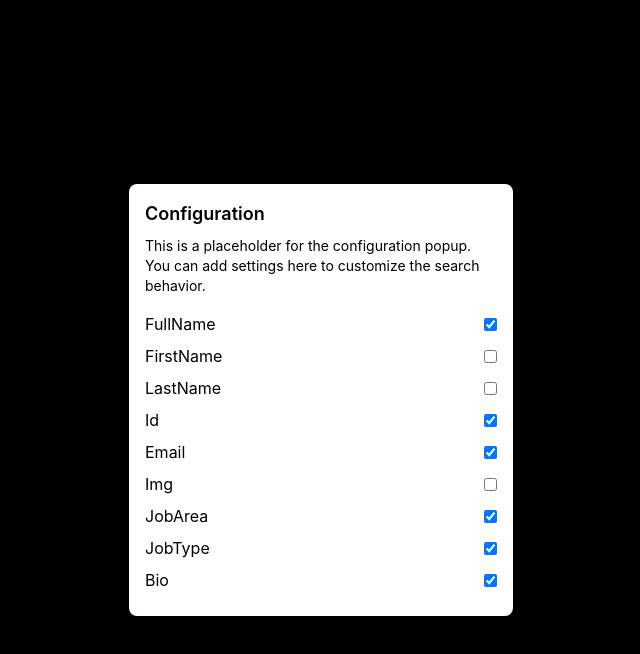
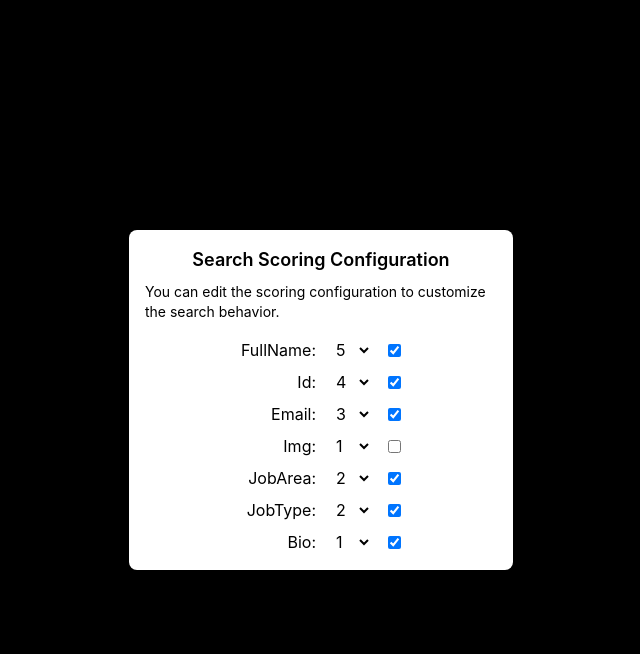
Before and after one commit to Monedita/react-search-example, a React (Vite) app: page / in a window 1280 px wide. Both pictures are taken after a click on the picture 1187 px from the left and 61 px from the top of the page. Shown: the top 654 px of the page, without its empty margins (319-959 px from the left). Built offline with nearby package versions, Linux system fonts and the light colour scheme.

Commit message:
Mejorar la configuración de búsqueda y la visualización de resultados: actualiza la lógica de puntuación, refactoriza componentes y mejora la interfaz de usuario.

```diff
--- a/src/components/CircularLoadingBar.tsx
+++ b/src/components/CircularLoadingBar.tsx
@@ -1,36 +1,22 @@
 interface CircularLoadingBarProps {
-  max: number;
-  value: number;
+  progress: number;
   size?: number; // diámetro en px
   strokeWidth?: number; // grosor del círculo
   color?: string;
-  // bgColor?: string;
 }
 
 export default function CircularLoadingBar({
-  max,
-  value,
+  progress,
   size = 72,
   strokeWidth = 6,
   color = '#3b82f6',
-  // bgColor = '#e5e7eb',
 }: CircularLoadingBarProps) {
   const radius = (size - strokeWidth) / 2;
   const circumference = 2 * Math.PI * radius;
-  const progress = Math.min(Math.max(value / max, 0), 1);
   const offset = circumference * (1 - progress);
 
   return (
     <svg width={size} height={size} className="absolute top-0 left-0">
-
-      {/* <circle
-        cx={size / 2}
-        cy={size / 2}
-        r={radius}
-        fill="none"
-        stroke={bgColor}
-        strokeWidth={strokeWidth}
-      /> */}
 
       <circle
         cx={size / 2}
@@ -45,18 +31,6 @@ export default function CircularLoadingBar({
         style={{ transition: 'stroke-dashoffset 0.4s' }}
       />
 
-      {/* <text
-        x="50%"
-        y="50%"
-        textAnchor="middle"
-        dominantBaseline="central"
-        fontSize="14px"
-        fill={color}
-        fontWeight="bold"
-      >
-        {Math.round(progress * 100)}%
-      </text> */}
-
     </svg>
   );
 }
--- a/src/components/ConfigPopUp.tsx
+++ b/src/components/ConfigPopUp.tsx
@@ -20,15 +20,34 @@ export default function ConfigPopUp({ isOpen, onClose }: { isOpen: boolean; onCl
             onClick={handleBackdropClick}
         >
             <dialog open={isOpen} className="flex-none cursor-default mx-auto max-w-96 bg-white text-black rounded-lg shadow-lg p-4 animate-fade-in">
-                <h2 className="text-lg font-semibold mb-2">Configuration</h2>
-                <p className="text-sm mb-4">This is a placeholder for the configuration popup. You can add settings here to customize the search behavior.</p>
-                {Object.keys(config).map(key => {
-                    let displayKey = key as keyof ConfigContextType;
-                    return (
-                        <div key={key} className="flex items-center justify-between mb-2">
-                            <span className="capitalize">{key}</span>
-                            <div className="flex items-center gap-2">
+                <h2 className="text-lg text-center font-semibold mb-2">Search Scoring Configuration</h2>
+                <p className="text-sm mb-4">You can edit the scoring configuration to customize the search behavior.</p>
+                <div className="w-fit mx-auto flex flex-col items-end gap-2">
+                    {Object.keys(config).map(key => {
+                        let displayKey = key as keyof ConfigContextType;
+                        return (
+                            <div key={key} className="w-fit flex items-center justify-end gap-4">
+                                <span className="capitalize flex-none truncate text-right">{key}:</span>
+                                <select
+                                    className="w-10 flex-none"
+                                    value={config[displayKey]!.weight}
+                                    onChange={(e) => {
+                                        const newWeight = parseInt(e.target.value, 10);
+                                        setConfig(prevConfig => ({
+                                            ...prevConfig,
+                                            [displayKey]: {
+                                                ...prevConfig[displayKey],
+                                                weight: newWeight,
+                                            },
+                                        }));
+                                    }}
+                                >
+                                    {[1, 2, 3, 4, 5, 6, 7, 8, 9, 10].map(weight => (
+                                        <option key={weight} value={weight}>{weight}</option>
+                                    ))}
+                                </select>
                                 <input
+                                    className='flex-none'
                                     type="checkbox"
                                     checked={config[displayKey]!.enabled}
                                     onChange={() => {
@@ -42,9 +61,9 @@ export default function ConfigPopUp({ isOpen, onClose }: { isOpen: boolean; onCl
                                     }}
                                 />
                             </div>
-                        </div>
-                    );
-                })}
+                        );
+                    })}
+                </div>
             </dialog>
         </div>
     );
--- a/src/components/UserCard.tsx
+++ b/src/components/UserCard.tsx
@@ -1,6 +1,33 @@
-import type { User } from '../types/User';
+import type { ReactNode } from 'react';
+
+import type { SearchableUserField, User } from '../types/User';
 
 import CircularLoadingBar from './CircularLoadingBar';
+
+function escapeRegExp(value: string) {
+    return value.replace(/[.*+?^${}()|[\]\\]/g, '\\$&');
+}
+
+function highlightMatch(user: User, key: SearchableUserField): ReactNode {
+    const value = user[key];
+
+    if (!user.searchResults || user.searchResults.field !== key || !user.searchResults.match) {
+        return value;
+    }
+
+    const { match } = user.searchResults;
+    const parts = value.split(new RegExp(`(${escapeRegExp(match)})`, 'gi'));
+
+    return (
+        <>
+            {parts.map((part, index) => (
+                <span key={index} className={part.toLowerCase() === match.toLowerCase() ? 'bg-blue-500' : ''}>
+                    {part}
+                </span>
+            ))}
+        </>
+    );
+}
 
 export default function UserCard({ user }: { user: User }) {
     return (
@@ -8,14 +35,17 @@ export default function UserCard({ user }: { user: User }) {
             className="relative mb-4 rounded-r-2xl rounded-l-full flex items-center gap-4 p-1 text-gray-200 bg-white/10 border border-white/20 shadow-xl backdrop-blur-md transition-all duration-300 ease-out hover:scale-105 hover:shadow-2xl hover:border-white/40 hover:bg-white/20 group opacity-0 animate-fade-in"
         >
             <img src={user.img} alt={user.fullName} className="w-16 h-16 flex-none rounded-full border-2 border-white/30 group-hover:border-white/60 transition-all duration-300" />
-            <CircularLoadingBar max={5} value={user.searchScore || 0} strokeWidth={4} />
+            <CircularLoadingBar progress={user.searchResults?.score || 0} strokeWidth={4} />
             <div className="flex-none shrink">
-                <h3 className="font-bold text-white text-lg drop-shadow-sm">{user.fullName}</h3>
-                <p className="text-sm text-gray-300">{user.email}</p>
+                <h3 className="font-bold text-white text-lg drop-shadow-sm">{highlightMatch(user, 'fullName')}</h3>
+                <p className="text-sm text-gray-300">{highlightMatch(user, 'email')}</p>
             </div>
-            <div className="flex-1 shrink">
-                <p className="text-sm text-gray-200">{user.jobArea} <span className="text-gray-400">[{user.jobType}]</span></p>
-                <p className="text-sm text-gray-300 italic">{user.bio}</p>
+            <div className="hidden md:block flex-none shrink">
+                <p className="text-sm text-gray-200">{highlightMatch(user, 'jobArea')} <span className="text-gray-400">[{highlightMatch(user, 'jobType')}]</span></p>
+                <p className="text-sm text-gray-300 italic">{highlightMatch(user, 'bio')}</p>
+            </div>
+            <div className='absolute max-w-full truncate text-xs bottom-0 right-1'>
+                {highlightMatch(user, 'id')}
             </div>
         </li>
     );
--- a/src/contexts/ConfigContext.tsx
+++ b/src/contexts/ConfigContext.tsx
@@ -18,8 +18,6 @@ interface ConfigContextValue {
 
 const defaultConfig: ConfigContextType = {
     fullName: { enabled: true, weight: 5 },
-    firstName: { enabled: false, weight: 1 },
-    lastName: { enabled: false, weight: 1 },
     id: { enabled: true, weight: 4 },
     email: { enabled: true, weight: 3 },
     img: { enabled: false, weight: 1 },
--- a/src/hooks/useFilter.ts
+++ b/src/hooks/useFilter.ts
@@ -1,6 +1,6 @@
 import { useMemo } from 'react';
 
-import type { User } from '../types/User';
+import type { SearchableUserField, User } from '../types/User';
 import type { ConfigContextType } from '../contexts/ConfigContext';
 
 // Context
@@ -51,29 +51,41 @@ export default function useFilter(items: User[], searchTerm: string ): User[] {
   return useMemo(() => {
     const normalizedTerm = searchTerm.toLowerCase().trim();
     if (!normalizedTerm) return items as User[];
+    const max = Math.max(...Object.values(config).map(c => c.weight), 1);
     return items
       .map(item => {
         let score = 0;
+        let field: SearchableUserField = 'id';
+        let match = '';
         Object.keys(config).forEach(key => {
-          const value = String(item[key as keyof User]).toLowerCase();
           const configKey = config[key as keyof ConfigContextType];
           if (!configKey?.enabled) return;
+          const userKey = key as SearchableUserField;
+          const value = String(item[userKey]).toLowerCase();
           if (value.includes(normalizedTerm)) {
-            score = score > configKey.weight ? score : configKey.weight;
+            if (configKey.weight > score) {
+              score = configKey.weight;
+              field = userKey;
+              match = normalizedTerm;
+            }
           } else {
             for (const regex of regexPatterns ) {
               if (regex.regex.test(value)) {
                 let newScore = configKey.weight * regex.multiplier;
-                score = score > newScore ? score : newScore;
+                if (newScore > score) {
+                  score = newScore;
+                  field = userKey;
+                  match = value.match(regex.regex)?.[0] || '';
+                }
                 break;
               }
             }
           }
         });
-        return { ...item, searchScore: score };
+        return { ...item, searchResults: { field, score: Math.min(Math.max(score / max, 0), 1), match } };
       })
-      .filter(item => item.searchScore! > 0)
-      .sort((a, b) => b.searchScore! - a.searchScore!);
+      .filter(item => item.searchResults?.score > 0)
+      .sort((a, b) => b.searchResults!.score - a.searchResults!.score);
   }, [items, searchTerm, config]);
 
 }
--- a/src/index.css
+++ b/src/index.css
@@ -25,6 +25,7 @@
 
 body {
   background: #000;
+  user-select: none;
 }
 
 img {
--- a/src/types/User.ts
+++ b/src/types/User.ts
@@ -1,12 +1,16 @@
+export type SearchableUserField = 'id' | 'fullName' | 'email' | 'jobArea' | 'jobType' | 'bio';
+
 export interface User {
     id: string;
-    firstName: string;
-    lastName: string;
     fullName: string;
     email: string;
     img: string;
     jobArea: string;
     jobType: string;
     bio: string;
-    searchScore?: number;
+    searchResults?: {
+        field: SearchableUserField;
+        score: number;
+        match: string;
+    };
 }
--- a/src/utils/fetchFakeUsers.ts
+++ b/src/utils/fetchFakeUsers.ts
@@ -3,21 +3,27 @@ import { faker } from '@faker-js/faker';
 import type { User } from '../types/User';
 
 export default async function fetchFakeUsers(count: number = 100): Promise<User[]> {
+
   // Simula latencia de red
   await new Promise((resolve) => setTimeout(resolve, 500));
-  return Array.from({ length: count }, () => {
+
+  return Array.from({ length: count }, (_, index) => {
+
     const firstName = faker.person.firstName();
     const lastName = faker.person.lastName();
+    const email = index % 2 === 0
+      ? faker.internet.email({ firstName, lastName })
+      : faker.internet.email();
+
     return {
       id: faker.database.mongodbObjectId(),
-      firstName,
-      lastName,
       fullName: `${firstName} ${lastName}`,
-      email: faker.internet.email({ firstName, lastName }),
+      email,
       img: faker.image.avatarGitHub(),
       jobArea: faker.person.jobArea(),
       jobType: faker.person.jobType(),
       bio: faker.person.bio(),
     };
+
   });
 }
```
Also changed, not shown: 1 other file (tests, documents, lock files or other folders).
